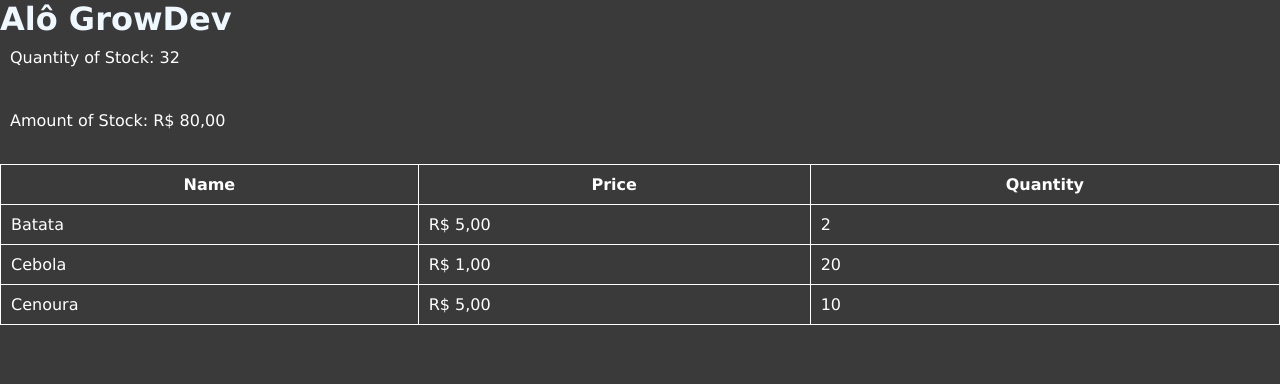
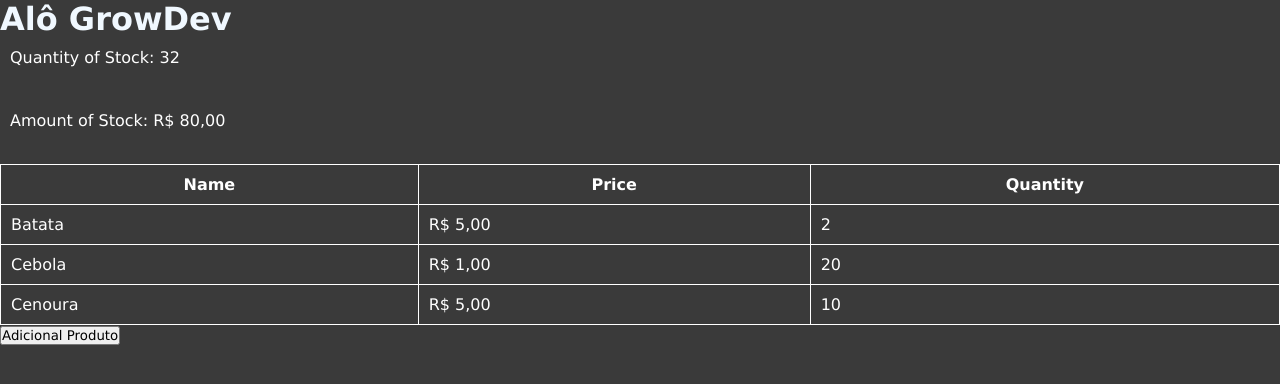
Before and after one commit to leticialealperez/live-code, a React (Vite) app: page / in a window 1280 px wide. Shown: the top 384 px of the page. Built offline with nearby package versions, Linux system fonts and the light colour scheme.

Commit message:
add modal

```diff
--- /dev/null
+++ b/src/components/fuctional/Modal.tsx
@@ -0,0 +1,5 @@
+
+
+export function Modal(){
+    return <><h1>Modal</h1></>
+}
--- a/src/pages/Home.tsx
+++ b/src/pages/Home.tsx
@@ -4,6 +4,8 @@ import { v4 as randonId } from "uuid";
 import { Paragraph } from "../components/styled/Paragraph";
 import { Table } from "../components/styled/Table";
 import { Title } from "../components/styled/Title";
+import { Modal } from "../components/fuctional/Modal";
+
 
 export interface Produts {
 	id: string;
@@ -13,6 +15,9 @@ export interface Produts {
 }
 
 export function Home() {
+	const [openModal, setOpenModal] = useState<boolean>(false);
+
+
 	const [products, setProduct] = useState<Produts[]>([
 		{
 			id: randonId(),
@@ -48,6 +53,8 @@ export function Home() {
 	}
 
 	//criar formulário capaz de cadastrar um novo produto
+
+
 	//remover o mock
 	//sempre salvar os produtos no localStorage
 	//ser possivel atualizar um produto, não precisa de modal, usar o prompt do navegador
@@ -96,6 +103,7 @@ export function Home() {
 					))}
 				</tbody>
 			</Table>
+			<button onClick={Modal}>Adicional Produto</button>
 		</Fragment>
 	);
 }
```
